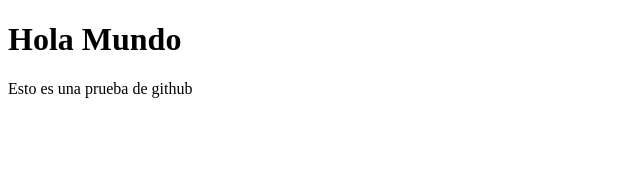
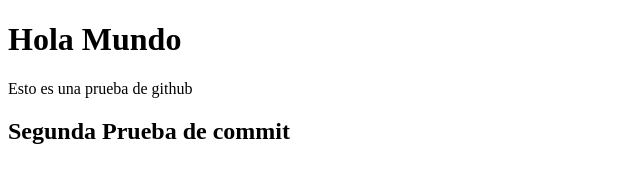
Before and after one commit to Itsqmet/html5prueba, a plain HTML site: page index.html in a window 1280 px wide. Shown: the whole page, without its empty margins (0-640 px from the left). Drawn offline with Linux system fonts and the light colour scheme.

Commit message:
Etiqueta H2

```diff
--- a/index.html
+++ b/index.html
@@ -9,5 +9,6 @@
 <body>
     <h1>Hola Mundo</h1>
     <p>Esto es una prueba de github</p>
+    <h2>Segunda Prueba de commit</h2>
 </body>
 </html>
```
